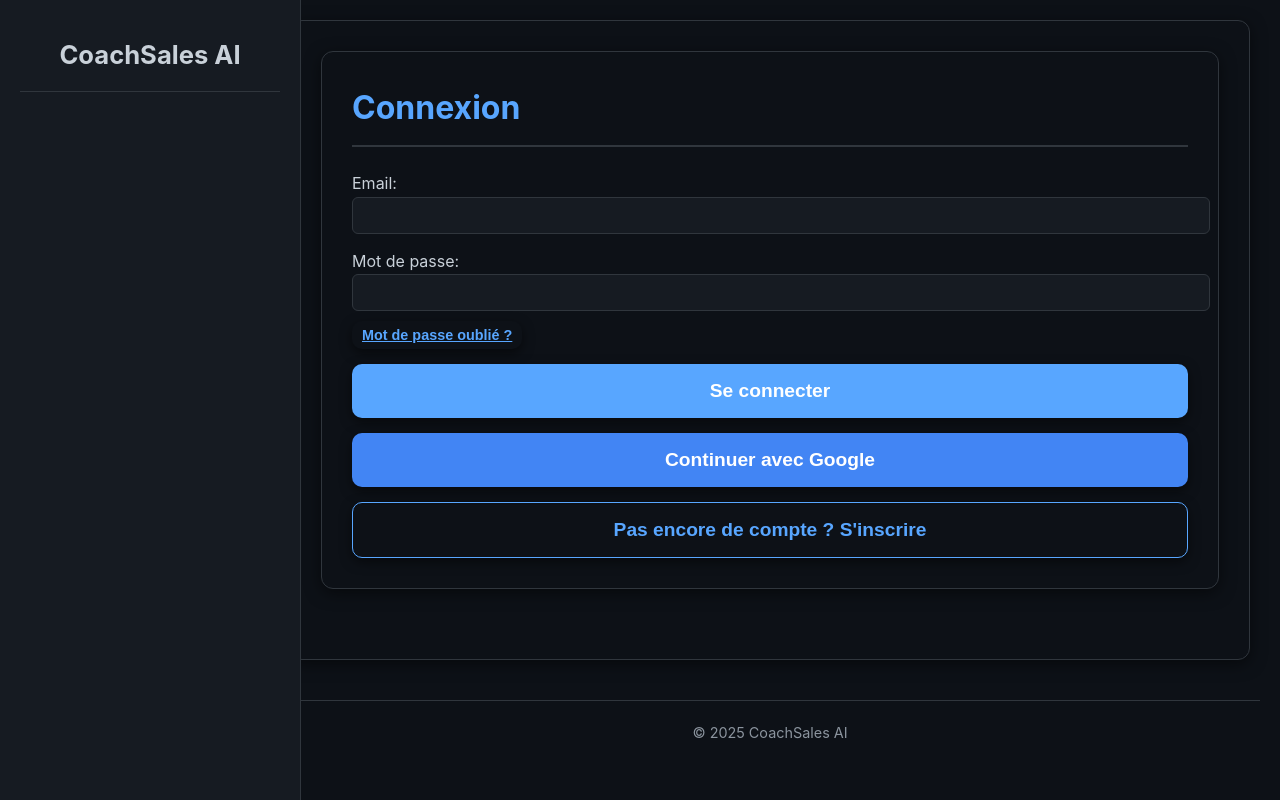
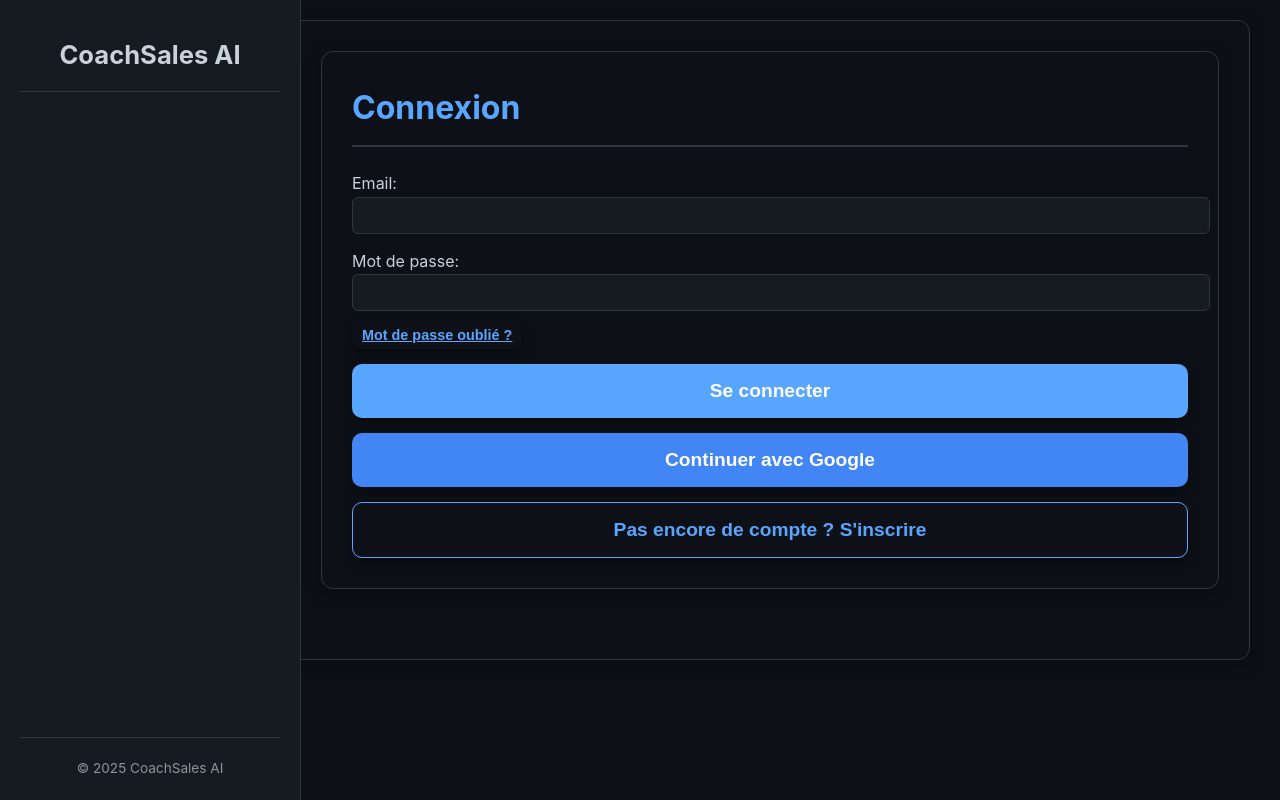
Before and after one commit to Bims002/CoachSalesAI, a React (Vite) app: page / in a window 1280 px wide. Built offline with nearby package versions, Linux system fonts and the light colour scheme; no server answers.

Commit message:
Update AI voice to Neural2, add footer to sidebar, and include download functionality

```diff
--- a/src/App.tsx
+++ b/src/App.tsx
@@ -443,9 +443,7 @@ function App() {
             </section>
           )}
         </div>
-        <footer style={{ textAlign: 'center', padding: '20px 0', marginTop: 'auto', color: 'var(--color-text-secondary)', fontSize: '0.9rem', borderTop: `1px solid var(--color-border)` }}>
-          &copy; {new Date().getFullYear()} CoachSales AI
-        </footer>
+        {/* Footer retiré d'ici car il est maintenant dans la sidebar */}
       </main>
     </div>
   );
--- a/src/components/Navbar.tsx
+++ b/src/components/Navbar.tsx
@@ -159,8 +159,18 @@ const Navbar: React.FC<NavbarProps> = ({ onNavigate, currentStep }) => {
         >
           CoachSales AI
         </div>
-        <div style={{ display: 'flex', flexDirection: 'column' }}>
+        <div style={{ display: 'flex', flexDirection: 'column', flexGrow: 1 }}> {/* flexGrow pour pousser le footer en bas */}
           {renderNavLinks()}
+        </div>
+        <div style={{
+          marginTop: 'auto', // Pousser en bas
+          paddingTop: '20px', // Espace au-dessus
+          borderTop: `1px solid var(--color-border)`,
+          textAlign: 'center',
+          fontSize: '0.85rem',
+          color: 'var(--color-text-secondary)'
+        }}>
+          &copy; {new Date().getFullYear()} CoachSales AI
         </div>
       </nav>
 
```
Also changed, not shown: 1 other file (tests, documents, lock files or other folders).
